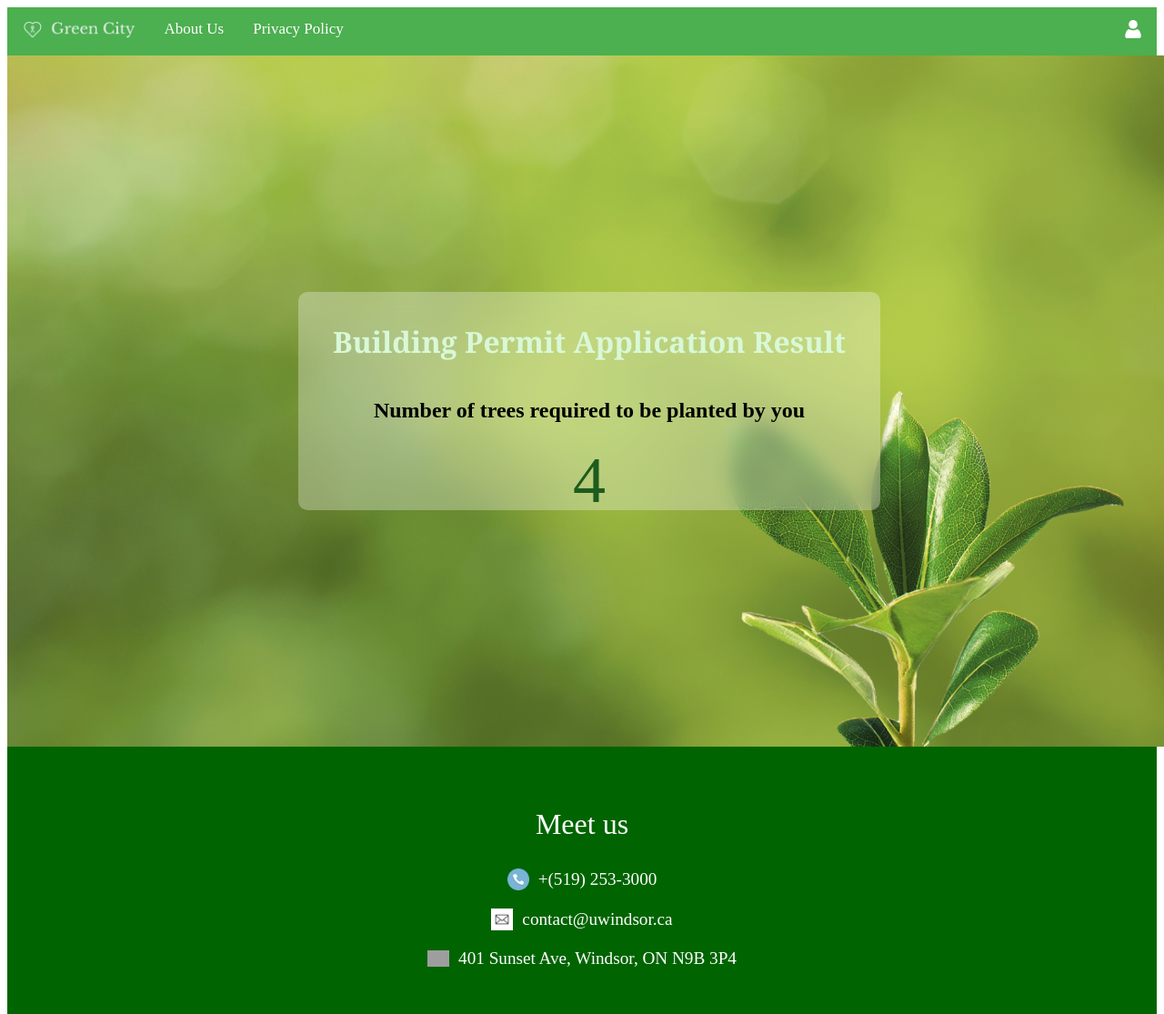
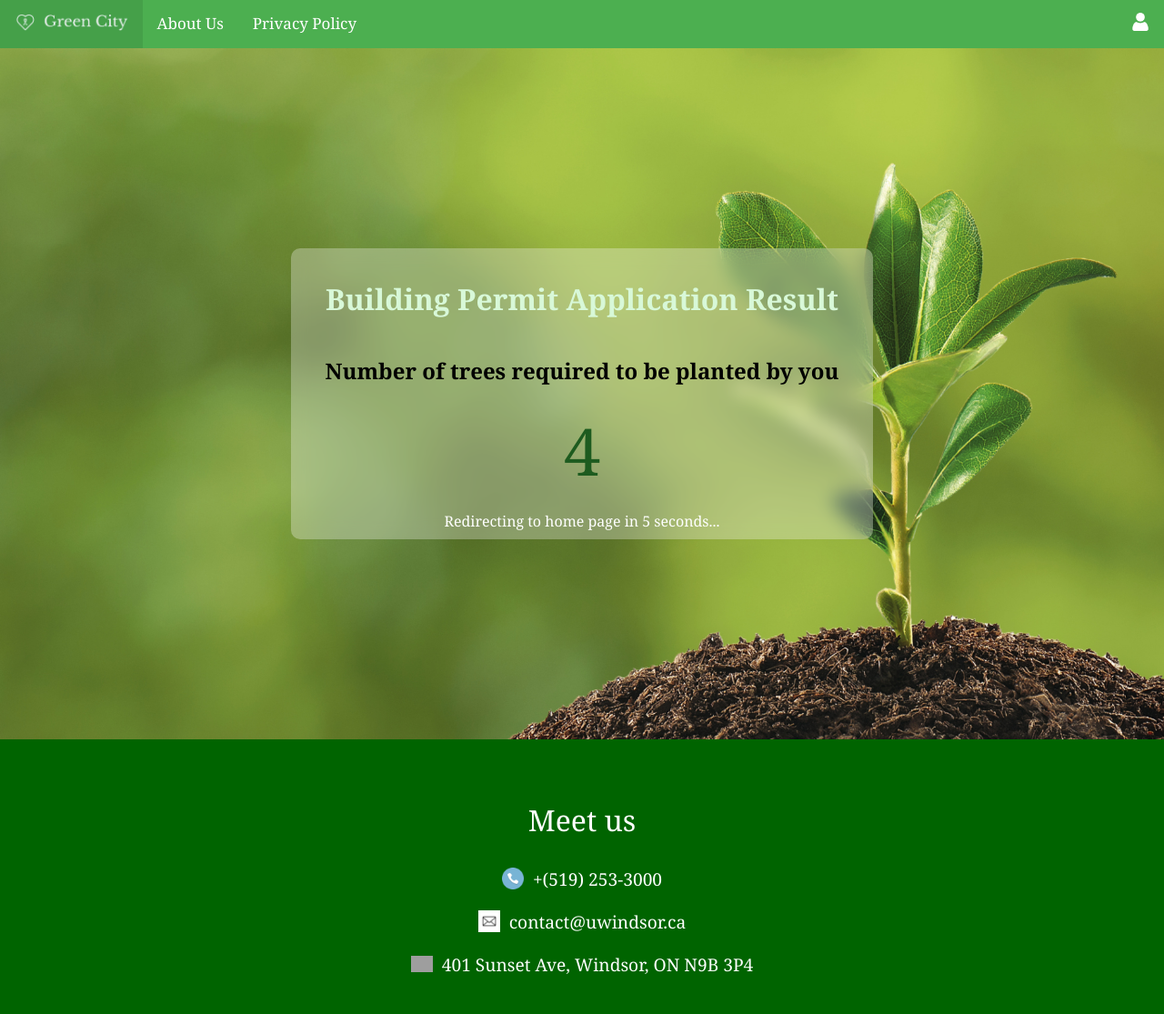
Before and after one commit to anoopmanikantas/COMP8347-Final-project-Green-City, a Django app: page /debug/ in a window 1280 px wide. Shown: the top 1115 px of the page at 91% size. Run offline with Django 5.2, Linux system fonts and the light colour scheme; parts of the project's set-up code (start-up, migrations or seed data) failed here and were passed over; grey boxes are pictures that could not be loaded.

Commit message:
Redirect to home screen after 5 seconds
Style result page as well

```diff
--- a/myapp/templates/base.css
+++ b/myapp/templates/base.css
@@ -1,4 +1,3 @@
-Body and general styling
 body {
     font-family: Georgia, "Segoe UI", system-ui, sans-serif;
     background-color: #f4f4f4; /* Light gray background */
--- a/myapp/templates/building_permit/result.css
+++ b/myapp/templates/building_permit/result.css
@@ -21,6 +21,7 @@
     width: 100vw;
     background-image: url("R.jpeg");
     background-size: cover;
+    background-position: center bottom;
     overflow-x: hidden;
     overflow-y: hidden;
     /*background-color: rgba(255,255,255, 0.5);*/
@@ -31,7 +32,7 @@
     flex-direction: column;
     justify-content: center;
     align-items: center;
-    height: 30vh;
+    height: 40vh;
     width: 50vw;
     background-color: rgba(255,255,255, 0.3);
     backdrop-filter: blur(10px);
@@ -55,3 +56,9 @@
     color: #1d5b1f;
     font-size: 72px;
 }
+
+.redirection {
+    font-size: medium;
+    font-weight: 500;
+    color: #FFFFFF;
+}
--- a/myapp/templates/building_permit/result.html
+++ b/myapp/templates/building_permit/result.html
@@ -1,8 +1,10 @@
 {% extends 'base.html' %}
+
 
 {% block title %}Permit Result{% endblock %}
 {% load static %}
 {% block content %}
+    <meta http-equiv="refresh" content="5;url={% url 'myapp:home' %}">
     <link rel="stylesheet" href="{% static 'building_permit/result.css' %}">
     <div class="result-container-main">
         <div class="result-container">
@@ -10,6 +12,7 @@
             <div class="center-text">
                 <h2 class="result-heading-2">Number of trees required to be planted by you</h2>
                 <span class="trees-required">{{ trees_required }}</span>
+                <p class="redirection">Redirecting to home page in 5 seconds...</p>
             </div>
         </div>
     </div>
```
